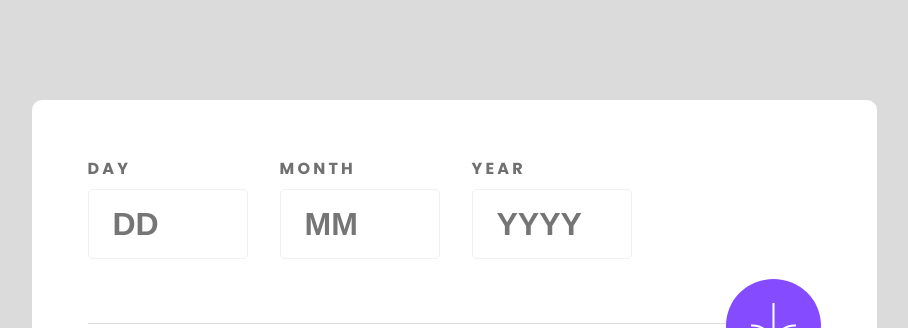
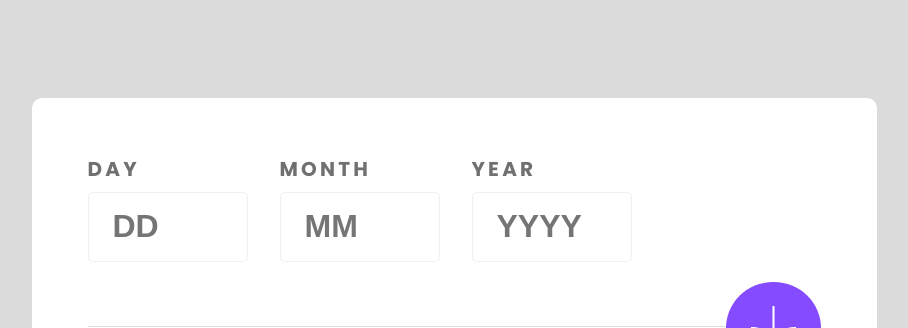
Before and after one commit to jeff0526/age-calculator-app-main, a plain HTML site: page index.html in a window 1280 px wide. Shown: the top 328 px of the page, without its empty margins (186-1094 px from the left). Drawn offline with Linux system fonts and the light colour scheme.

Commit message:
landing edit

```diff
--- a/index.html
+++ b/index.html
@@ -18,17 +18,17 @@
 
       <div class="dmy-con">
         <div class="day-con">
-          <p>DAY</p>
+          <h1>DAY</h1>
           <input type="number" name="" class="test" placeholder="DD">
           <p class="er-msg"></p>
         </div>
         <div class="day-con">
-          <p>MONTH</p>
+          <h1>MONTH</h1>
           <input type="number" name="" class="test" placeholder="MM">
           <p class="er-msg"></p>
         </div>
         <div class="day-con">
-          <p >YEAR</p>
+          <h1 >YEAR</h1>
           <input type="number" name="" class="test" placeholder="YYYY">
           <p class="er-msg"></p>
         </div>
--- a/style.css
+++ b/style.css
@@ -48,6 +48,7 @@ body{
 .dmy-con{
     color: var(--Smokeygrey);
     font-weight: 700;
+    font-size: 10px;
     display: flex;
     gap: 2rem;
     margin-bottom: 3rem;
```
